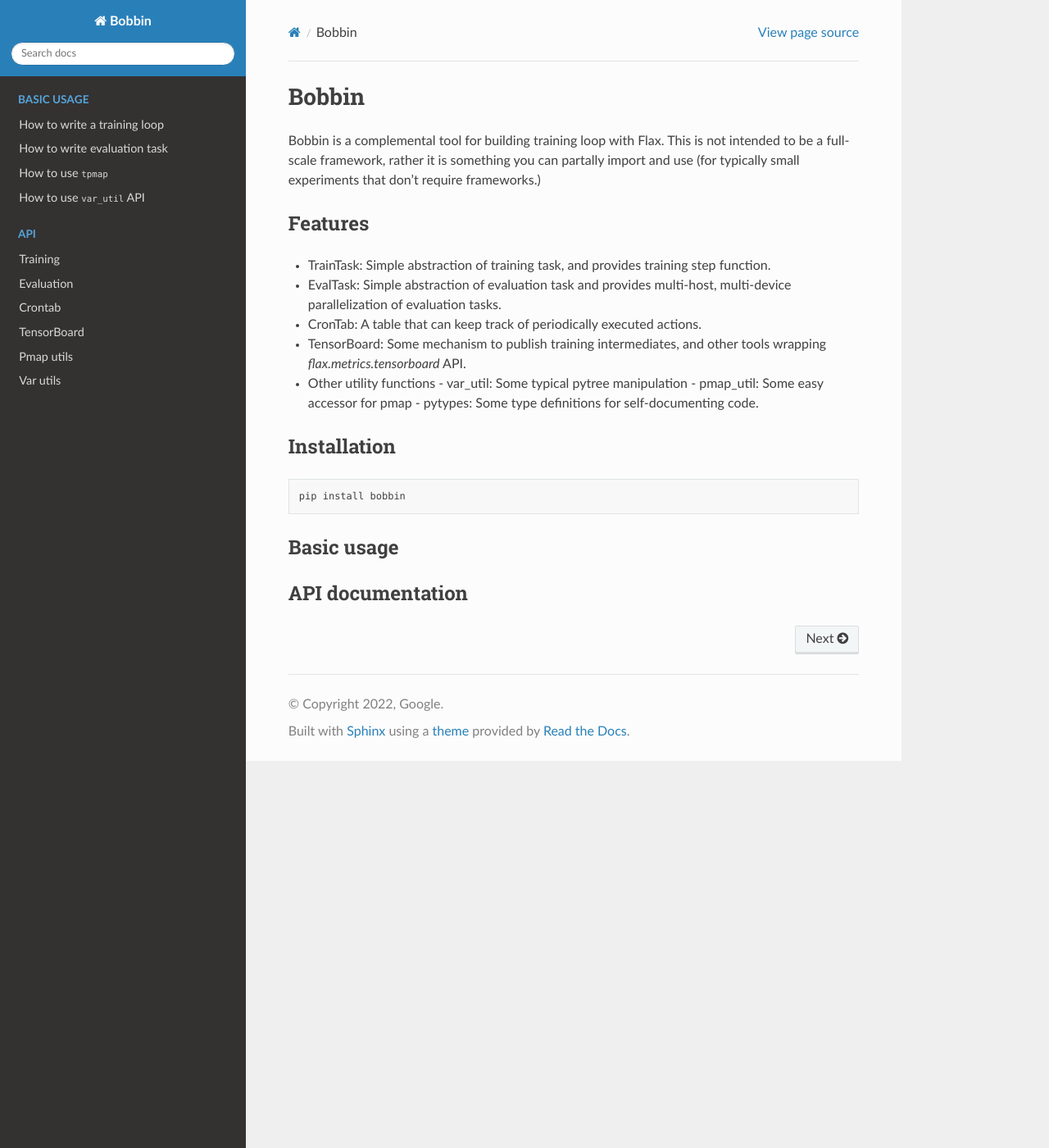
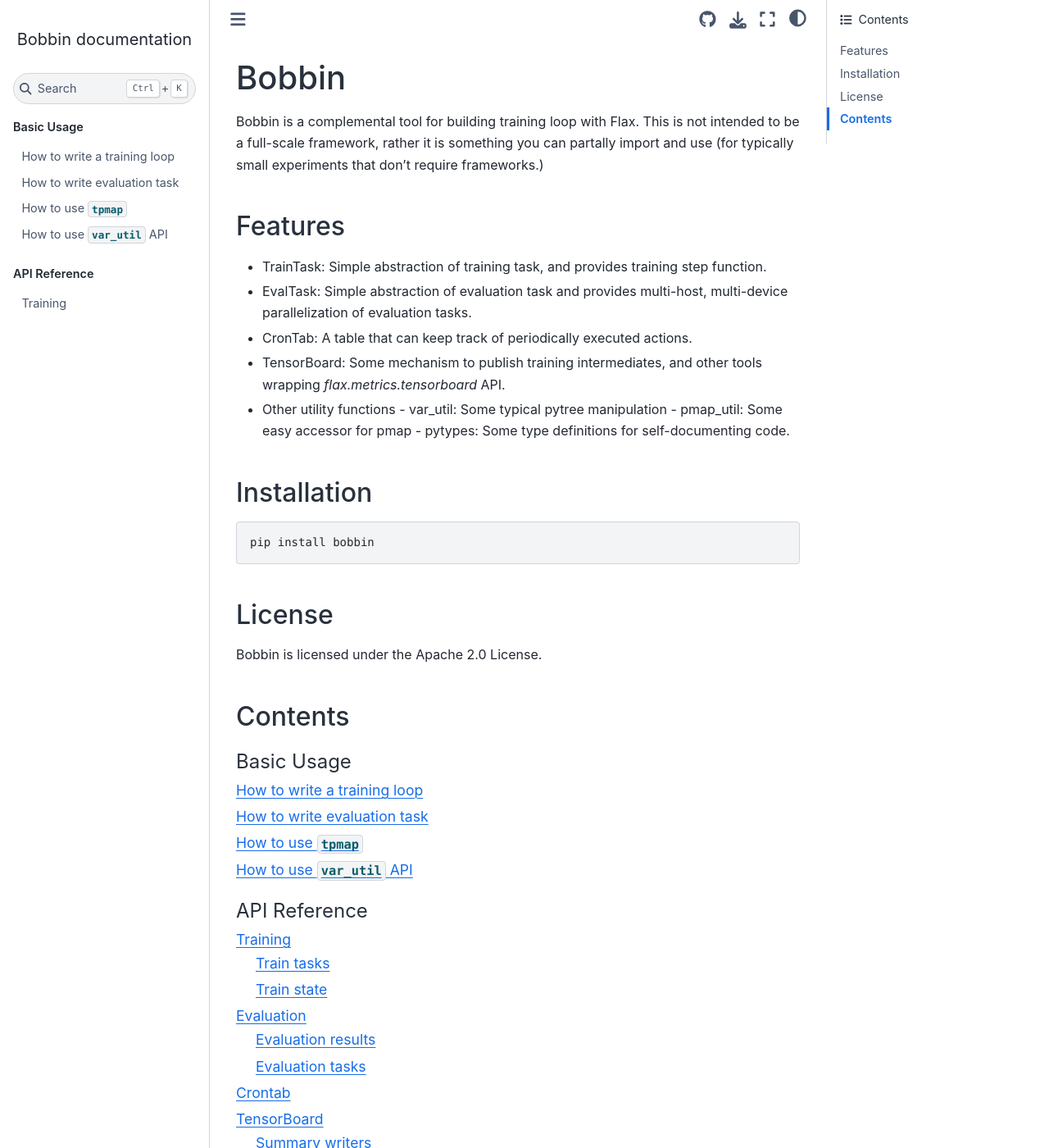
Before and after one commit to yotarok/bobbin, a Sphinx documentation site: the page built from docs/index.rst, in a window 1280 px wide and 1400 px high. Shown: the whole window at 82% size. Built offline with Sphinx 7.4.7 and the Sphinx Book theme 1.1.4, drawn with Linux system fonts in a browser that asks for light colours; some of the changed text lies outside the part shown.

```diff
--- a/docs/conf.py
+++ b/docs/conf.py
@@ -65,10 +65,10 @@ if "READTHEDOCS" in os.environ:
     _recursive_add_annotations_import()
 
 sys.path.insert(0, os.path.abspath("../"))
-# sys.path.append(os.path.abspath("ext"))
 
 import bobbin
 
+# KaTex not used so far.
 # from sphinxcontrib import katex
 
 # -- Project information -----------------------------------------------------
@@ -119,13 +119,20 @@ autodoc_default_options = {
 # The theme to use for HTML and HTML Help pages.  See the documentation for
 # a list of builtin themes.
 #
-html_theme = "sphinx_rtd_theme"
+html_theme = "sphinx_book_theme"
 
 # Add any paths that contain custom static files (such as style sheets) here,
 # relative to this directory. They are copied after the builtin static files,
 # so a file named "default.css" will overwrite the builtin "default.css".
 html_static_path = []
 # html_favicon = '_static/favicon.ico'
+
+html_theme_options = {
+    "show_toc_level": 2,
+    "repository_url": "https://github.com/yotarok/bobbin",
+    "use_repository_button": True,  # add a "link to repository" button
+}
+
 
 # -- Options for katex ------------------------------------------------------
 
--- a/docs/index.rst
+++ b/docs/index.rst
@@ -29,11 +29,15 @@ Installation
 
    pip install bobbin
 
-Basic usage
-^^^^^^^^^^^
+License
+^^^^^^^
+
+Bobbin is licensed under the Apache 2.0 License.
+
+Contents
+^^^^^^^^
 
 .. toctree::
-   :hidden:
    :caption: Basic Usage
    :maxdepth: 1
 
@@ -46,12 +50,8 @@ Basic usage
    var_util
 
 
-API documentation
-^^^^^^^^^^^^^^^^^
+.. toctree::
+   :maxdepth: 2
+   :caption: API Reference
 
-.. toctree::
-   :hidden:
-   :maxdepth: 1
-   :caption: API
-
-   api
+   API reference <api>
```
Also changed, not shown: 1 other file.
